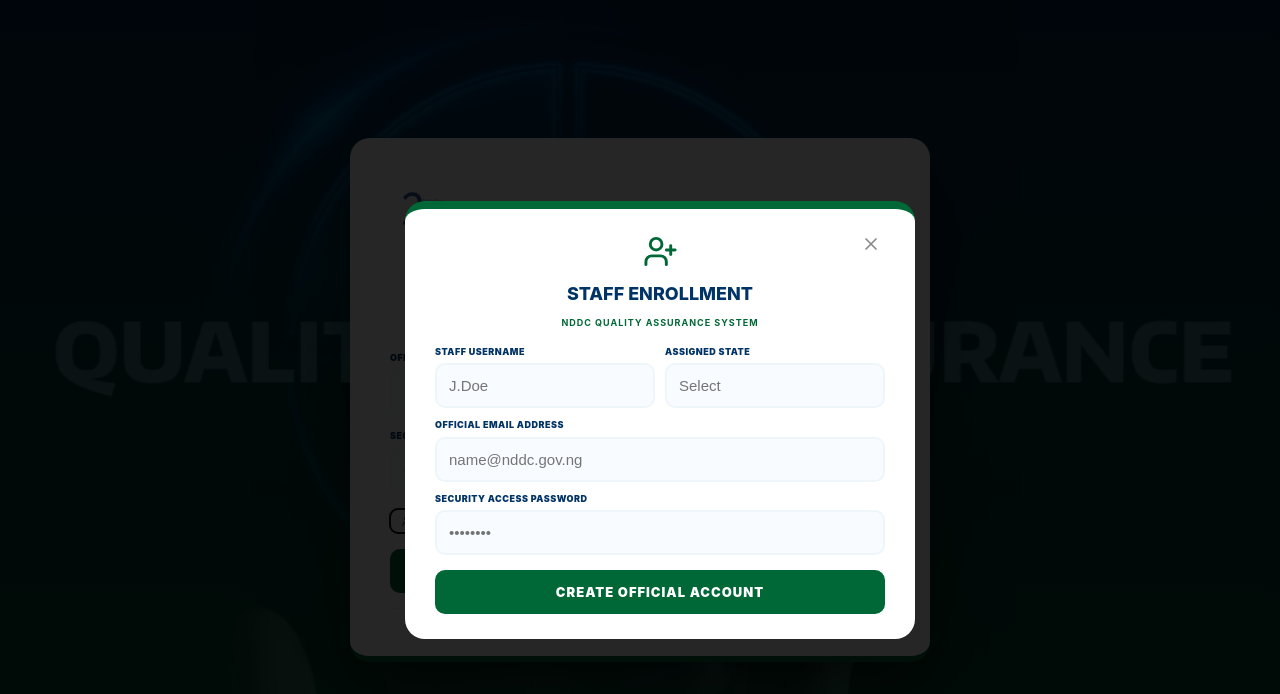
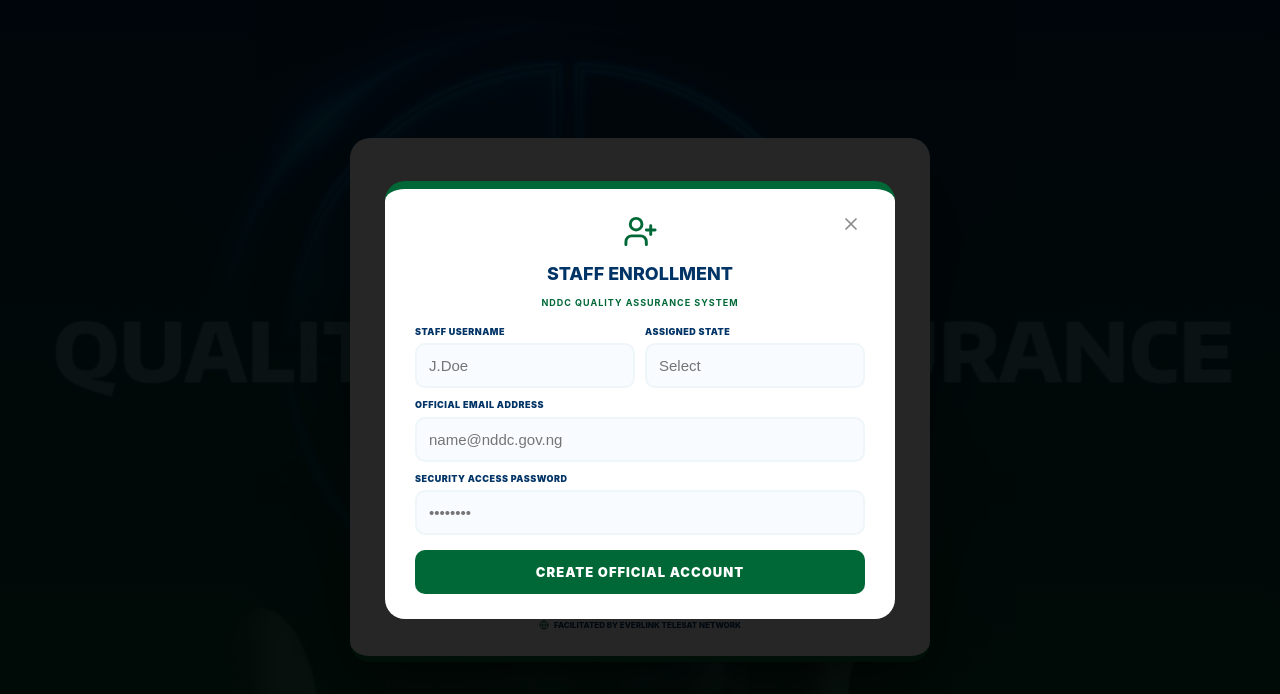
Before and after one commit to gilbertsize112/quality-assurance, a React (Vite) app in the folder client/: page / in a window 1280 px wide. Both pictures are taken after a click on the button "Enrollment". Shown: the top 694 px of the page. Built offline with nearby package versions, Linux system fonts and the light colour scheme.

Commit message:
Updated files

```diff
--- a/client/src/pages/Login.tsx
+++ b/client/src/pages/Login.tsx
@@ -31,7 +31,7 @@
 
   return (
     <div style={styles.modalOverlay}>
-      <div style={styles.registerCard} className="animate-slide modal-card-mobile">
+      <div style={{...styles.registerCard, margin: 'auto'}} className="animate-slide modal-card-mobile">
         <button onClick={onClose} style={styles.closeBtn}><X size={20} /></button>
         {!isSent ? (
           <>
@@ -116,7 +116,7 @@
 
   return (
     <div style={styles.modalOverlay}>
-      <div style={styles.registerCard} className="animate-slide modal-card-mobile">
+      <div style={{...styles.registerCard, margin: 'auto'}} className="animate-slide modal-card-mobile">
         {!isSuccess ? (
           <>
             <button onClick={onClose} style={styles.closeBtn}><X size={20} /></button>
@@ -247,9 +247,10 @@
           /* Modal Specific Mobile Fixes */
           .modal-card-mobile {
             padding: 20px 15px !important;
-            width: 92% !important;
-            max-height: 90vh;
+            width: 90% !important;
+            max-height: 85vh;
             overflow-y: auto;
+            margin: auto !important; /* Forces centering on mobile */
           }
           .enrollment-grid {
             grid-template-columns: 1fr !important;
@@ -280,7 +281,7 @@
         </div>
       ) : (
         <div style={styles.darkenLayer}>
-          <div style={styles.loginCard} className="animate-slide">
+          <div style={{...styles.loginCard, margin: 'auto'}} className="animate-slide">
 
             <div className="logo-row">
                <img src="/nddclogo.png" alt="NDDC" className="nddc-img" />
@@ -346,9 +347,9 @@
   splashSubtitle: { color: '#ffffff', fontSize: '10px', fontWeight: 'bold', letterSpacing: '3px', marginTop: '15px', opacity: 0.9 },
   authLoadingOverlay: { position: 'fixed', top: 0, left: 0, width: '100%', height: '100%', backgroundColor: 'rgba(255, 255, 255, 0.95)', display: 'flex', justifyContent: 'center', alignItems: 'center', zIndex: 2000 },
   loadingText: { color: '#003366', fontSize: '12px', fontWeight: 'bold', letterSpacing: '2px', marginTop: '15px' },
-  darkenLayer: { height: '100%', width: '100%', display: 'flex', justifyContent: 'center', alignItems: 'center', padding: '15px' },
+  darkenLayer: { height: '100%', width: '100%', display: 'flex', justifyContent: 'center', alignItems: 'center', padding: '15px', boxSizing: 'border-box' },
   loginCard: { backgroundColor: 'rgba(255, 255, 255, 0.98)', padding: '25px 40px', borderRadius: '20px', width: '100%', maxWidth: '500px', boxShadow: '0 30px 60px -12px rgba(0,0,0,0.6)', borderBottom: '6px solid #006837', position: 'relative' },
-  modalOverlay: { position: 'fixed', top: 0, left: 0, width: '100%', height: '100%', backgroundColor: 'rgba(0,0,0,0.85)', display: 'flex', justifyContent: 'center', alignItems: 'center', zIndex: 3000, padding: '20px' },
+  modalOverlay: { position: 'fixed', top: 0, left: 0, width: '100%', height: '100%', backgroundColor: 'rgba(0,0,0,0.85)', display: 'flex', justifyContent: 'center', alignItems: 'center', zIndex: 3000, padding: '20px', boxSizing: 'border-box' },
   registerCard: { backgroundColor: 'white', padding: '25px 30px', borderRadius: '20px', width: '100%', maxWidth: '450px', position: 'relative', borderTop: '8px solid #006837' },
   closeBtn: { position: 'absolute', top: '15px', right: '15px', background: 'none', border: 'none', cursor: 'pointer', color: '#888' },
   facilitatorTag: { fontSize: '7px', backgroundColor: '#003366', color: 'white', padding: '3px 10px', borderRadius: '50px', fontWeight: '900', letterSpacing: '1px' },
```
